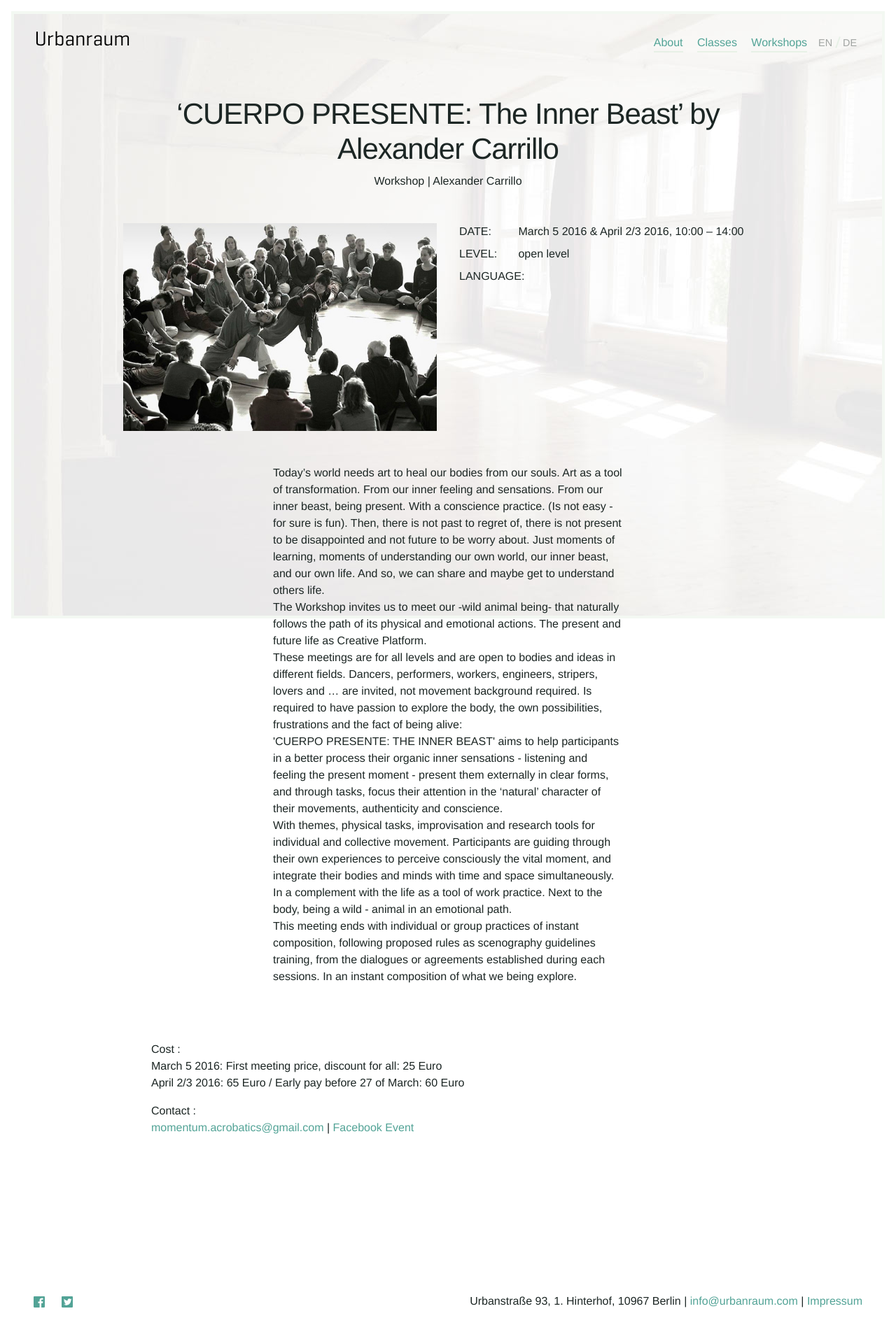
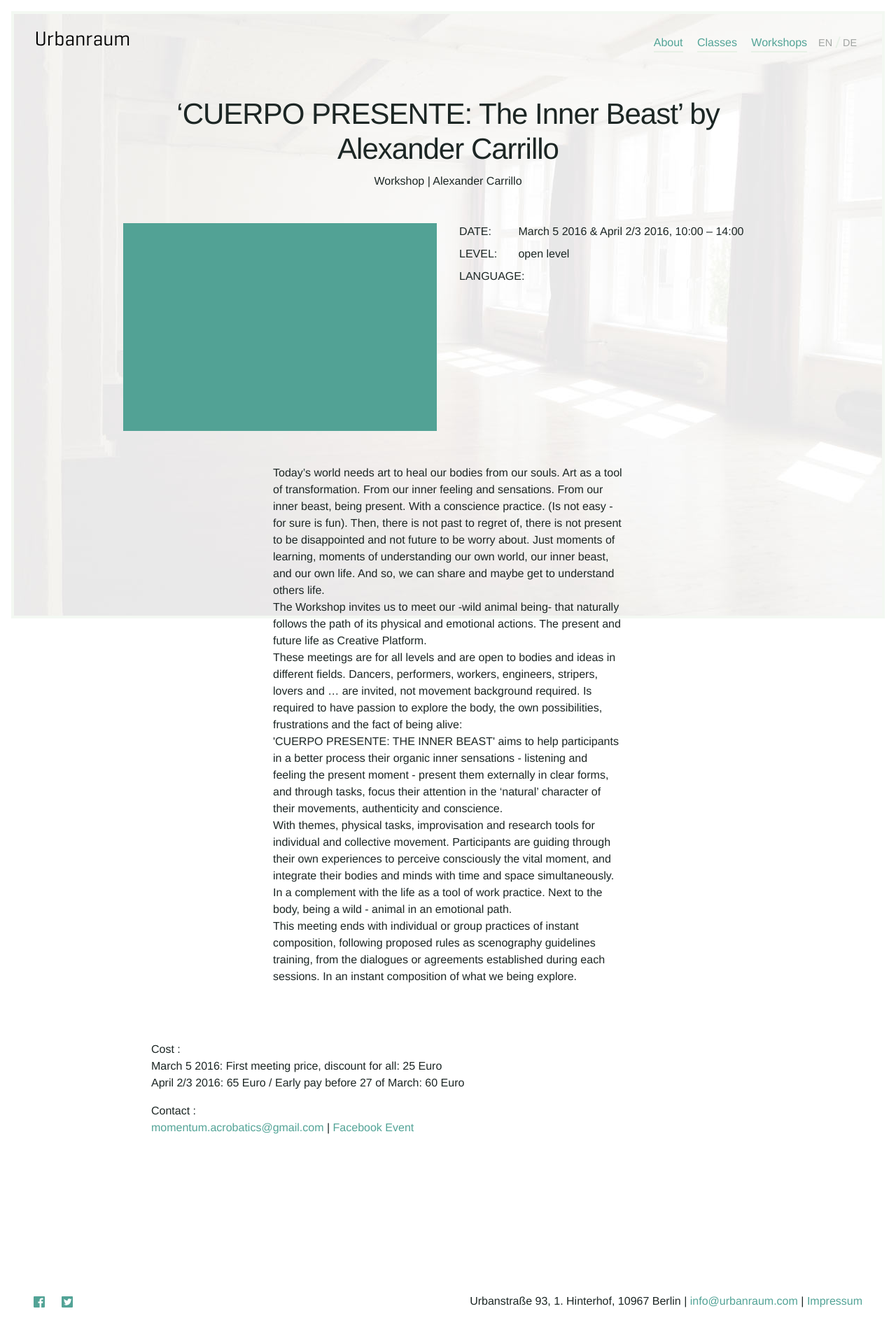
Before and after one commit to Kriesse/urbanraum, a Jekyll site: the page built from _workshops/cuerpo-presente.md, in a window 1280 px wide. Shown: the whole page at 70% size. Built offline with Jekyll 4.4.1, drawn with Linux system fonts in a browser that asks for light colours; nearby versions of some CDN libraries.

Commit message:
placeholder image for cuerpo presente

```diff
--- a/_workshops/cuerpo-presente.md
+++ b/_workshops/cuerpo-presente.md
@@ -75,6 +75,6 @@ email: momentum.acrobatics@gmail.com
 phone:
 website-title: Facebook Event
 website-link: https://www.facebook.com/events/933505286711533/
-image: "workshop-momentumacrobatics-01.jpg"
+image:
 
 ---
```
